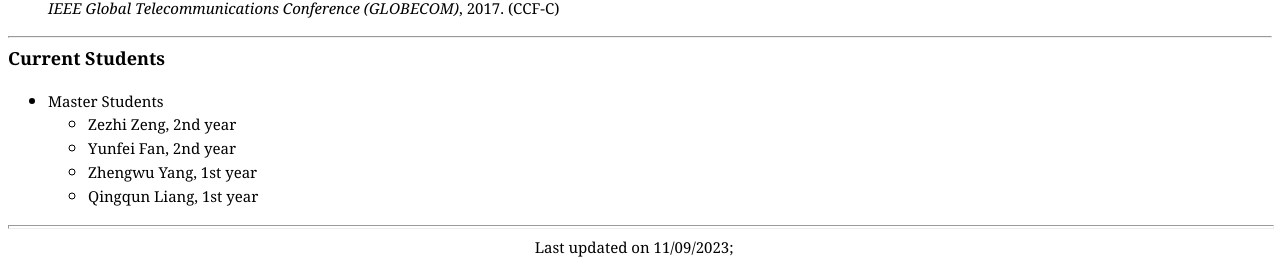
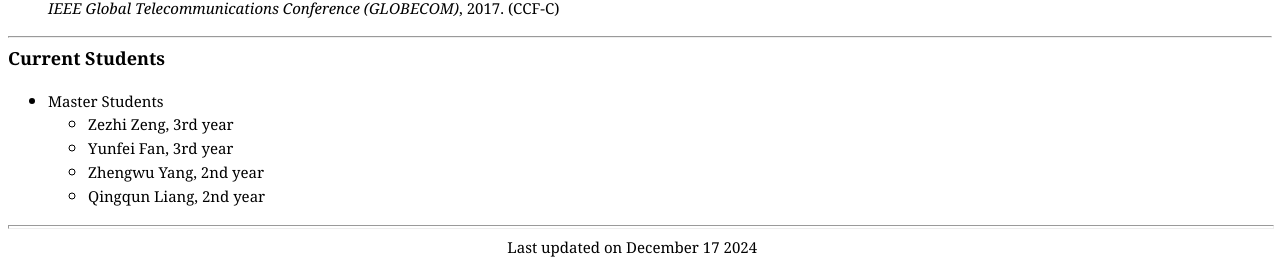
Before and after one commit to gaoyang23nj/gaoyang23nj.github.io, a Jekyll site: the page index.html, which Jekyll copies as it is, in a window 1280 px wide and 900 px high, scrolled down 1588 px. Shown: the part 635-897 px from the top of the window. Built offline with Jekyll 4.4.1, drawn with Linux system fonts in a browser that asks for light colours.

Commit message:
Update index.html

```diff
--- a/index.html
+++ b/index.html
@@ -273,16 +273,16 @@ Bios</span>
         <small>Master Students</small>
         <ul>
             <li>
-                <small><a>Zezhi Zeng, 2nd year</a> </small>
+                <small><a>Zezhi Zeng, 3rd year</a> </small>
             </li>
             <li>
-                <small><a>Yunfei Fan, 2nd year</a></small>
+                <small><a>Yunfei Fan, 3rd year</a></small>
             </li>
             <li>
-                <small><a>Zhengwu Yang, 1st year</a></small>
+                <small><a>Zhengwu Yang, 2nd year</a></small>
             </li>
    	    <li>
-                <small><a>Qingqun Liang, 1st year</a></small>
+                <small><a>Qingqun Liang, 2nd year</a></small>
             </li>
         </ul>
     </li>
@@ -290,7 +290,7 @@ Bios</span>
 <hr style="width: 100%; height: 2px;">
 <div style="text-align: center; font-size: 18px;">
     <small>
-	Last updated on 11/09/2023;&nbsp;&nbsp;&nbsp;
+	Last updated on December 17 2024 &nbsp;&nbsp;&nbsp;
     </small>
     <br>
 </div>
```
